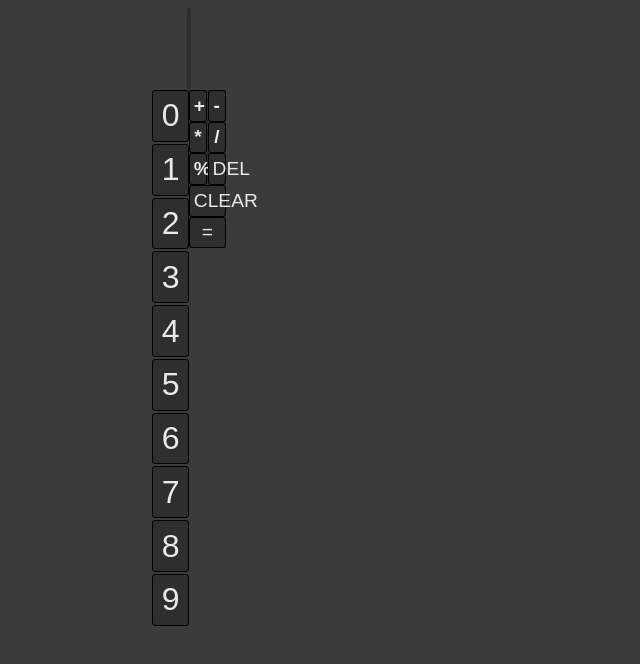
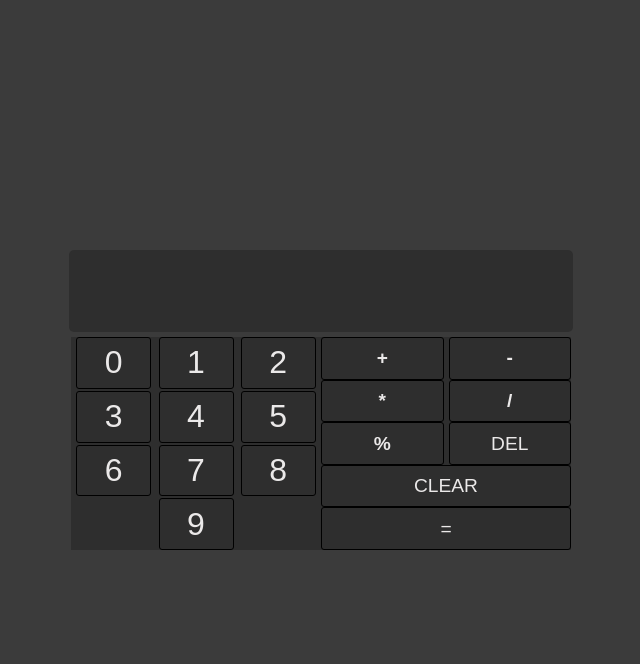
Before and after one commit to DanZemlyansky/calc-app, a plain HTML site: page index.html in a window 1280 px wide. Shown: the whole page, without its empty margins (319-959 px from the left). Drawn offline with Linux system fonts and the light colour scheme.

Commit message:
centered and fixed layout

```diff
--- a/main.js
+++ b/main.js
@@ -1,10 +1,5 @@
 
 let input = document.getElementById('input');
-
-
-
-
-
 
 const NUMBERS = document.getElementsByClassName('number');
 const OPERATOR = document.getElementsByClassName('operator');
--- a/style.css
+++ b/style.css
@@ -1,24 +1,30 @@
 #content {
+    width: 100%;
+    scale: 100%;
+    width: 100%;
+    max-width: 500px;
+    margin: 0 auto;
     display: flex;
+    flex-direction: column;
     justify-content: center;
-    flex-wrap: wrap;
-    margin-left: 100%;
+    align-items: center;
+    height: 100vh;
 }
 
+
+
 .number {
-    display: flex;
-    flex-wrap: wrap;
-    width: 5vw;
-    justify-content: space-around;
     font-size: 2em;
+    width: 30%;
 }
 
 #numbers {
+    background-color: #2e2e2e;
     display: flex;
+    justify-content: space-evenly;
     flex-wrap: wrap;
+    width: 50%;
     gap: 2px;
-    width: 50%;
-    height: 10vh;
 }
 
 
@@ -99,14 +105,10 @@ button {
 
 
 
-/* css grid */
 
 
 body {
     background-color: #3b3b3b;
     overflow: hidden;
-    display: grid;
-    grid-template-columns: repeat(5, 1fr);
-    grid-template-rows: repeat(5, 1fr);
-    grid-area: 1 / 1 / 6 / 6;
+    margin: 0;
 }
```
